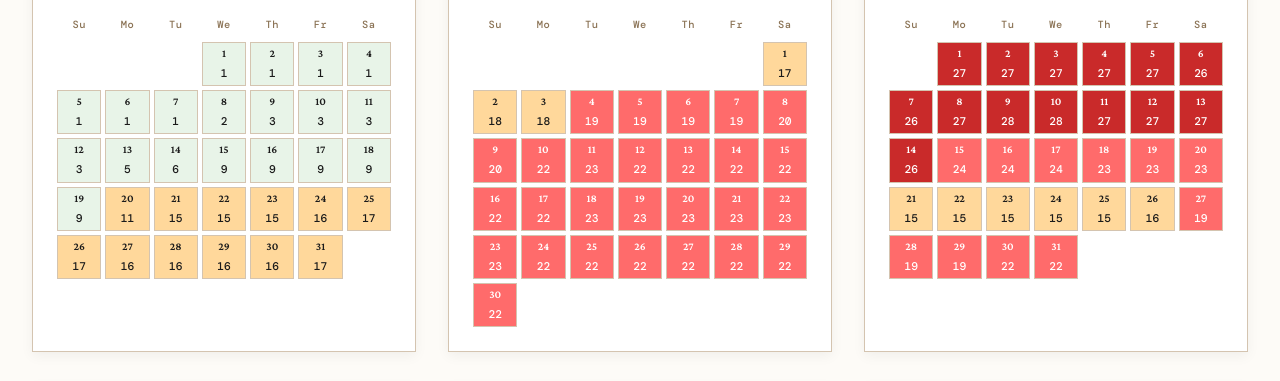
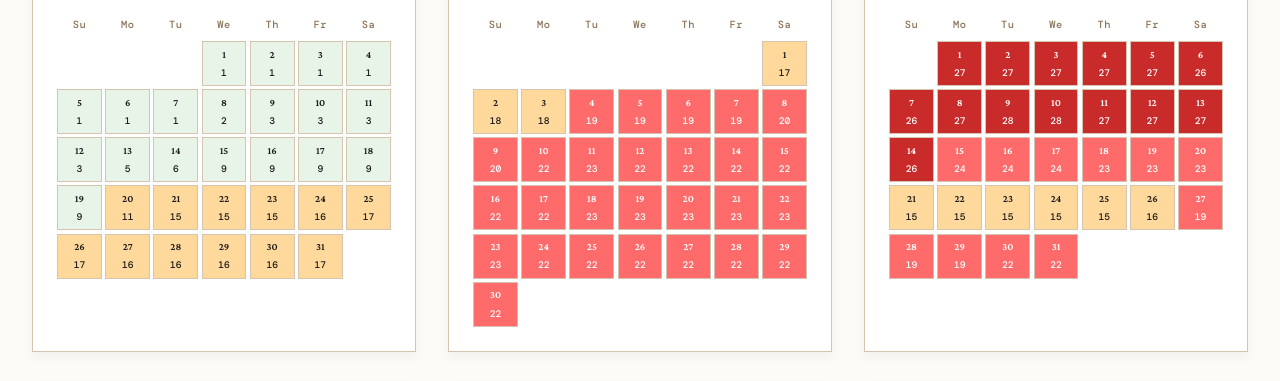
Before and after one commit to bramosman/Flow-Influencer-Calendar, a plain HTML site: page index.html in a window 1280 px wide. Shown: the part 410-791 px from the top of the page. Drawn offline with nearby package versions, Linux system fonts and the light colour scheme.

Commit message:
Update spacing.html

```diff
--- a/index.html
+++ b/index.html
@@ -163,8 +163,9 @@
         .calendar-days {
             display: grid;
             grid-template-columns: repeat(7, 1fr);
-            gap: 0.25rem;
+            gap: 0.2rem;
             margin-top: 1rem;
+            min-width: 0;
         }
 
         .day-label {
@@ -210,12 +211,13 @@
 
         .day-number {
             font-weight: 600;
-            margin-bottom: 0.125rem;
+            margin-bottom: 0.1rem;
+            font-size: 0.65rem;
         }
 
         .day-count {
             font-family: 'DM Mono', monospace;
-            font-size: 0.7rem;
+            font-size: 0.6rem;
             font-weight: 500;
         }
 
```
